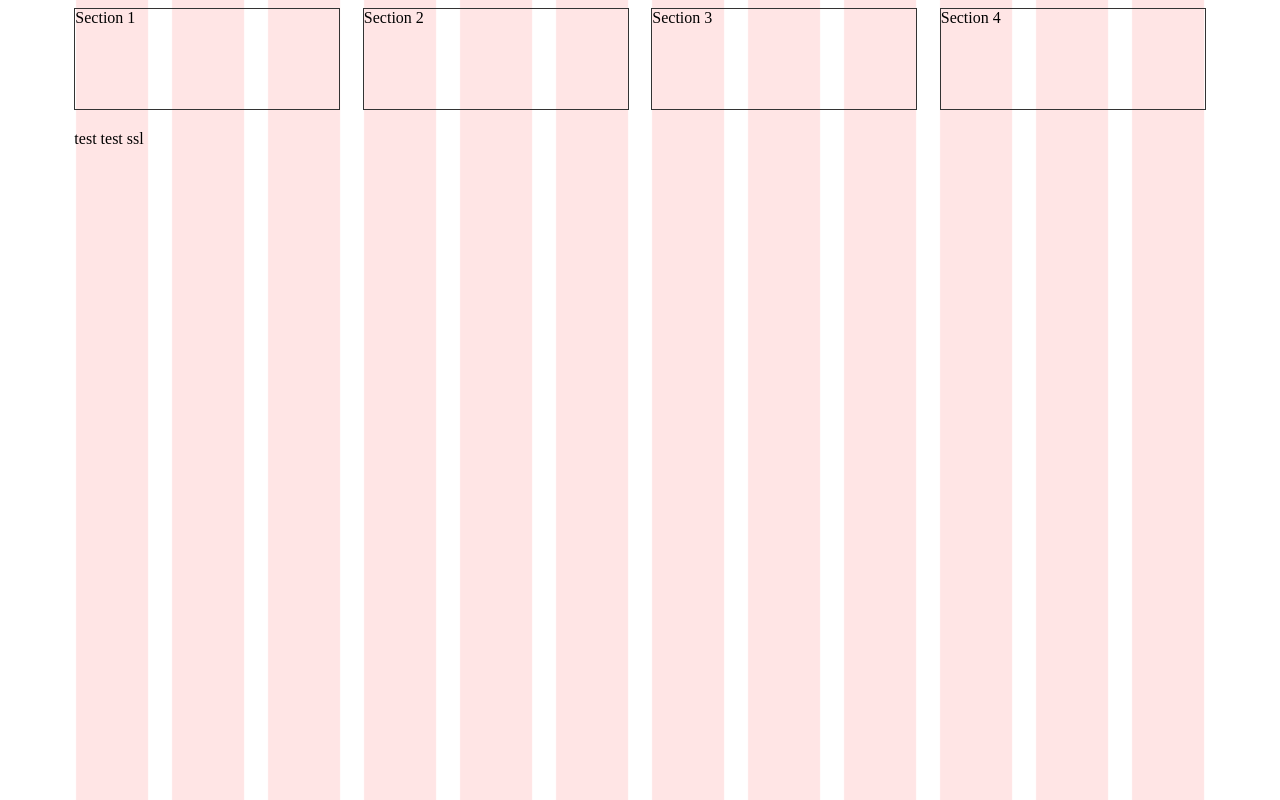
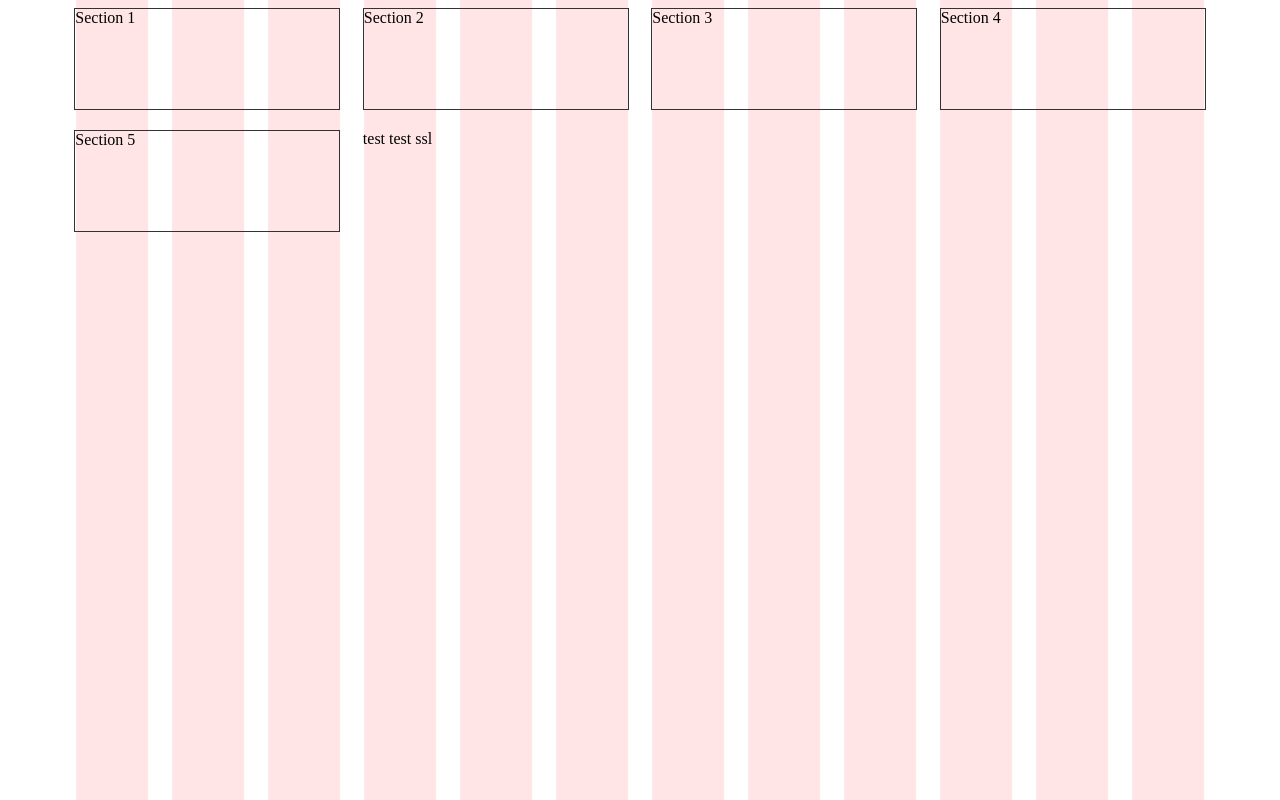
Before and after one commit to diptidebnath/new-cssgrids-template, a plain HTML site: page index.html in a window 1280 px wide. Drawn offline with Linux system fonts and the light colour scheme.

Commit message:
section 5

```diff
--- a/index.html
+++ b/index.html
@@ -13,8 +13,10 @@
 		<section>Section 2</section>
 		<section>Section 3</section>
 		<section>Section 4</section>
+		<section>Section 5</section>
 		test
 		test ssl
+
 	</div>
 
 </body>
```
